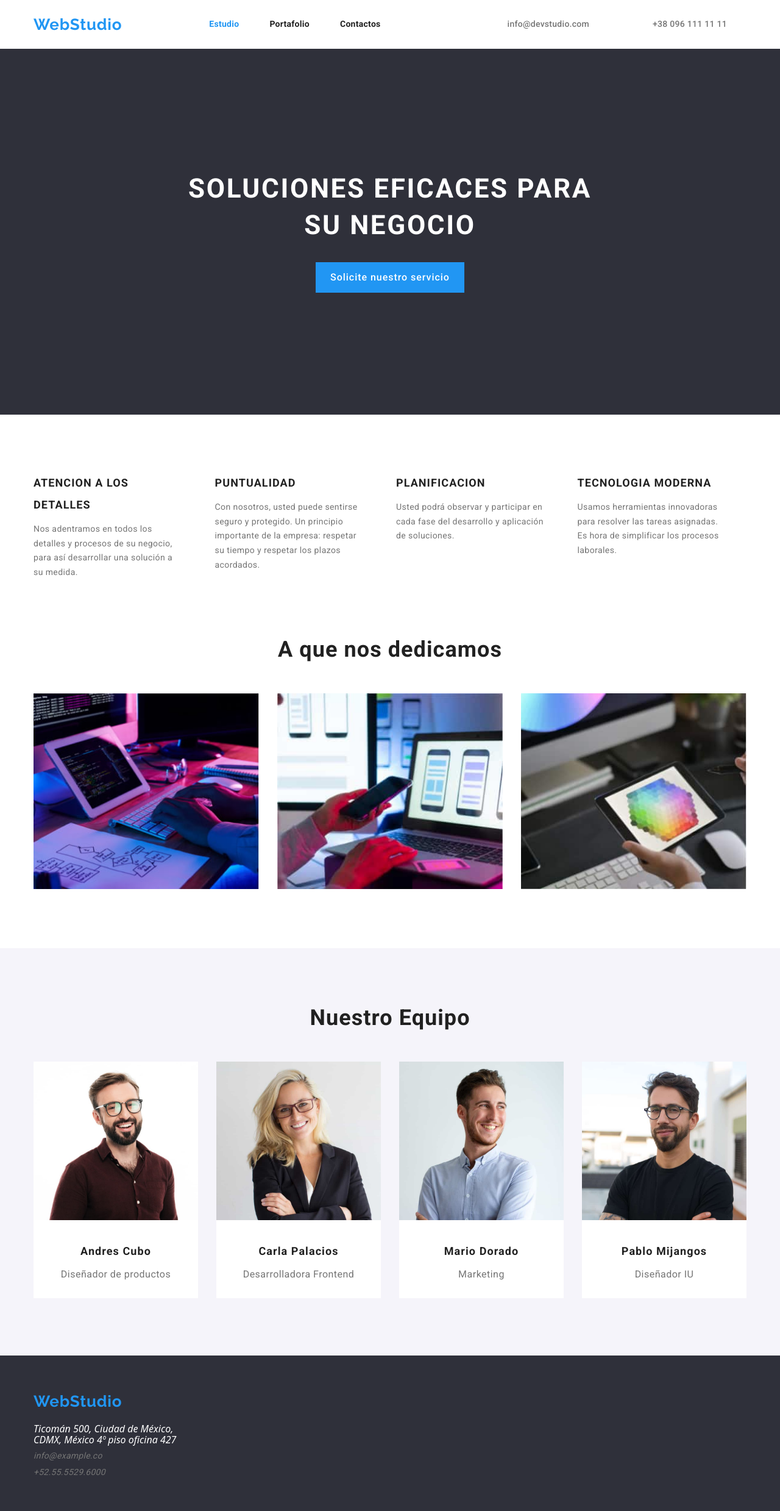
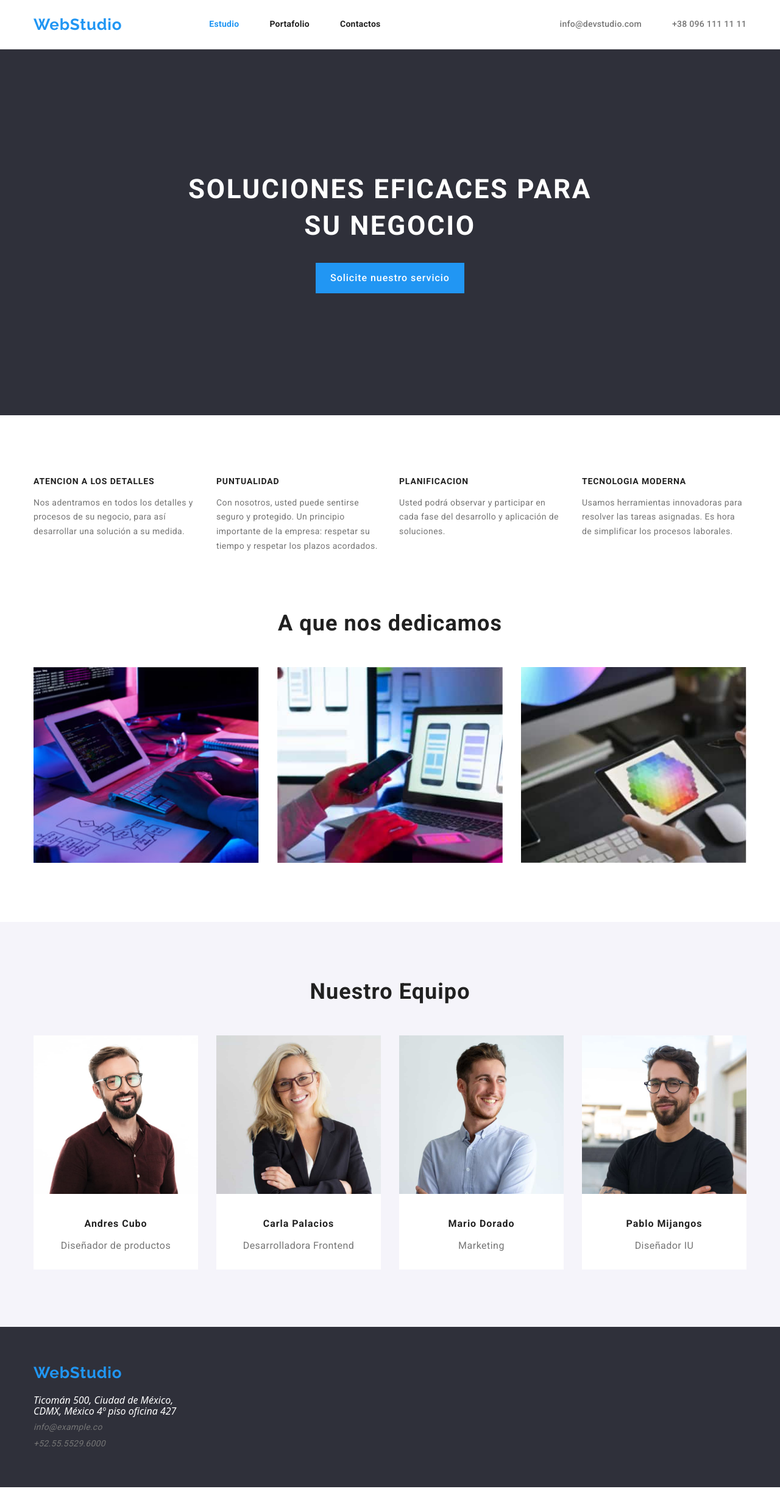
Before and after one commit to PabloEArangoM/goit-markup-hw-03, a plain HTML site: page index.html in a window 1280 px wide. Shown: the whole page at 61% size. After the commit the page ends 2439 px from the top, so only its background shows below. Drawn offline with nearby package versions, Linux system fonts and the light colour scheme.

Commit message:
margin fuera

```diff
--- a/css/styles.css
+++ b/css/styles.css
@@ -126,7 +126,7 @@ h2{
 h3{
   font-family: "Roboto", sans-serif;
   font-style: bold;
-  font-size: 18px;
+  font-size: 16px;
   line-height: 2;
   text-align: left;
   vertical-align: top;
@@ -209,21 +209,21 @@ font-family: "Roboto", sans-serif;
 .header-lista-links{
   display: flex;
   align-items: center;
-  margin-left: 93px;
+  padding-left: 93px;
 }
 .header-links{
-  margin-left: 50px;
+  padding-left: 50px;
 }
 .header{
-  height: 80px;
   width: auto;
+  border-bottom: 1px solid #ECECEC;
 }
 .header-lista-contactos{
   display: flex;
   margin-left: auto;
 }
 .header-contactos{
-  margin-left: 40px;
+  padding-left: 50px;
 }
 .links{
   display: block;
@@ -233,17 +233,17 @@ font-family: "Roboto", sans-serif;
 .correo-header,
 .numero-telefonico-header{
   display: block;
-  padding: 32px;
+  padding: 32px 0px;
 }
 .solicite-nuestro-servicio {
   background-color: #2f303a;
-  padding: 200px;
+  padding: 200px 0px;
   text-align: center;
 }
 .soluciones-efectivas-para-su-negocio{
   max-width: 696px;
-  margin-top: 0;
-  margin-bottom: 30px;
+  padding-top: 0;
+  padding-bottom: 30px;
   margin-right: auto;
   margin-left: auto;
 }
@@ -255,31 +255,29 @@ font-family: "Roboto", sans-serif;
 }
 .lista-section{
   display: flex;
-  margin-right: 30px;
+  gap: 30px;
+}
+.material{
+  flex-basis: calc((100% - 90px) / 4);
 }
 .section-informacion{
   padding-top: 94px;
 }
-.material{
-  width: 270px;
-}
-.lista-section .material:not(:last-child){
-  margin-right: 50px;
-}
 .titulo-section{
-  margin-bottom: 10px;
+  padding-bottom: 10px;
+  font-size: 14px;
 }
 .a-que-nos-dedicamos{
   padding-top: 94px;
   padding-bottom: 94px;
 }
 .titulo-imagenes{
-  margin-bottom: 50px;
+  padding-bottom: 50px;
 }
 .lista-imagenes{
   display: flex;
   width: 270px;
-  margin-right: 30px;
+  padding-right: 30px;
 
 }
 .lista-imagenes,
@@ -288,13 +286,13 @@ font-family: "Roboto", sans-serif;
   margin-right: 30px;
 }
 .titulo-nuestro-equipo{
-  margin-bottom: 50px;
+  padding-bottom: 50px;
   padding-top: 94px;
 }
 .lista-equipo{
   display: flex;
   width: 270px;
-  margin-right: 30px;
+  padding-right: 30px;
   padding-bottom: 94px;
 }
 .tarjeta-equipo{
@@ -304,10 +302,10 @@ font-family: "Roboto", sans-serif;
   margin-right: 30px;
 }
 .equipo-tarjeta{
-  padding: 30px;
+  padding: 30px 0px;
 }
 .integrantes{
-  margin-bottom: 10px;
+  padding-bottom: 10px;
   text-align: center;
 }
 .profecion{
@@ -321,18 +319,18 @@ font-family: "Roboto", sans-serif;
   padding-bottom: 60px;
 }
 .footer-lista:not(:last-child){
-  margin-bottom: 9px;
+  padding-bottom: 9px;
 }
 .footer-contactos:not(:last-child){
-  margin-right: 30px;
-  margin-bottom: 9px;
+  padding-right: 30px;
+  padding-bottom: 9px;
 }
 .footer-contactos{
   width: 270px;
 }
 .futer{
   display: inline-block;
-  margin-bottom: 20px;
+  padding-bottom: 20px;
 }
 .portafolio{
   padding-top: 94px;
@@ -340,7 +338,7 @@ font-family: "Roboto", sans-serif;
 }
 .lista-botones{
   justify-content: center;
-  margin-bottom: 50px;
+  padding-bottom: 50px;
 }
 .lista-botones,
 .lista-tarjetas{
@@ -349,7 +347,7 @@ font-family: "Roboto", sans-serif;
   flex-wrap: wrap
 }
 .botones-lista-portafolio:not(:last-child){
-  margin-right: 8px;
+  padding-right: 8px;
 }
 .botones-portafolio{
   display: inline-block;
@@ -362,14 +360,14 @@ font-family: "Roboto", sans-serif;
   padding: 6px 22px;
 }
 .tarjetas-portafolio{
-  margin-right: 30px;
-  margin-bottom: 30px;
+  padding-right: 30px;
+  padding-bottom: 30px;
 }
 .tarjetas-portafolio:nth-child(3n){
-  margin-right: 0;
+  padding-right: 0;
 }
 .tarjetas-portafolio:nth-last-child(-n + 3) {
-  margin-bottom: 0;
+  padding-bottom: 0;
 }
 .tarjetas-descripcion{
   padding: 20px 24px;
```
Also changed, not shown: portafolio.html (+1 -1 lines).
